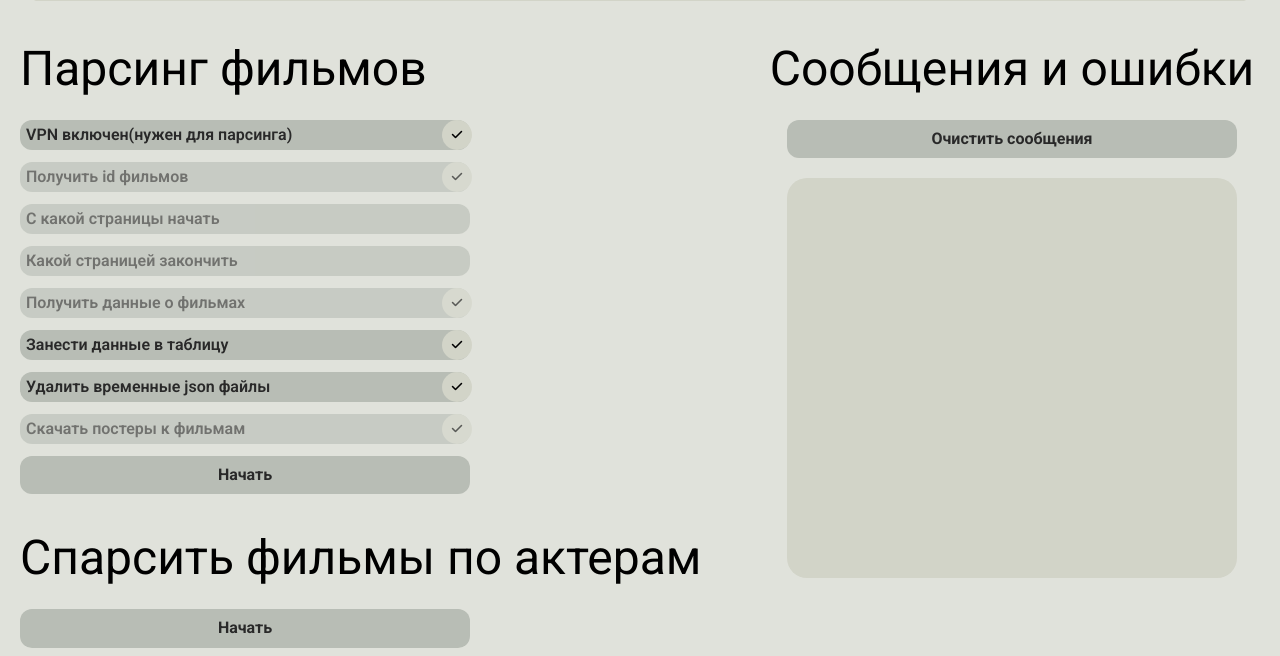
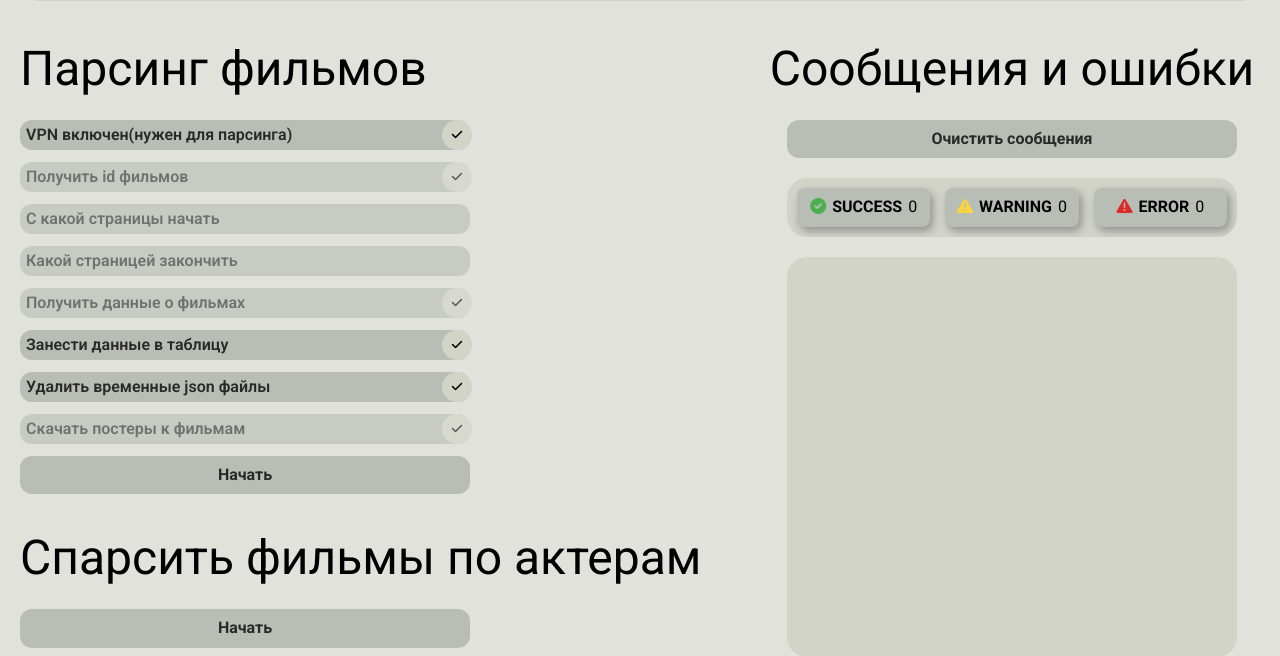
Before and after one commit to 1nazar1l/moviesSite, a Django app: page /films/ in a window 1280 px wide. Shown: the part 371-1027 px from the top of the page. Run offline with Django 5.2, Linux system fonts and the light colour scheme; data that the repository does not hold is empty; parts of the project's set-up code (start-up, migrations or seed data) failed here and were passed over; some libraries are stand-ins or nearby versions.

Commit message:
Добавил выноску с количеством ошибок, предупреждений и успешных сообщений

```diff
--- a/website/mainProject/static/css/style.css
+++ b/website/mainProject/static/css/style.css
@@ -301,6 +301,37 @@ main {
     width: 40%;
 }
 
+.messages_type {
+    margin-top: 20px;
+    background-color: var(--color2);
+    overflow: hidden;
+    border-radius: 20px;
+    width: 450px;
+    display: flex;
+    gap: 15px;
+    padding: 10px;
+    border-radius: 20px;
+    text-align: center;
+}
+
+.messages_type .message_type_block {
+    display: flex;
+    background-color: var(--color3);
+    border-radius: 8px;
+    padding: 10px;
+    box-shadow: 3px 4px 8px 0px #939191;
+    box-sizing: border-box;
+    align-items: center;
+    gap: 6px;
+    flex: 1;
+    justify-content: center;
+}
+
+/* .messages_type .message_type_block .icon_info {
+    display: flex;
+    align-items: center;
+} */
+
 .messages_block {
     margin-top: 20px;
     background-color: var(--color2);
@@ -354,15 +385,15 @@ main {
     gap: 6px;
 }
 
-.message_block .main_info .icon_info.success i {
+.icon_info.success i {
     color: #4CAF50;
 }
 
-.message_block .main_info .icon_info.error i {
+.icon_info.error i {
     color: #da2d29;
 }
 
-.message_block .main_info .icon_info.warning i {
+.icon_info.warning i {
     color: #FFD43B;
 }
 
--- a/website/mainProject/templates/base.html
+++ b/website/mainProject/templates/base.html
@@ -52,6 +52,34 @@
             Очистить сообщения
           </button>
         </form>
+        <div class="messages_type">
+          {% for type, num in messages_type.items %}
+
+          {% if type != "clear" %}
+            <div class="message_type_block">
+              {% if type == "success" %}
+                <div class="icon_info success">
+                  <i class="fa-solid fa-circle-check"></i>
+                </div>
+                {% elif type == "error" %}
+                <div class="icon_info error">
+                  <i class="fa-solid fa-triangle-exclamation"></i>
+                </div>
+                {% elif type == "warning" %}
+                <div class="icon_info warning">
+                  {% comment %} <i class="fa-solid fa-exclamation"></i>
+                  <i class="fa-solid fa-circle-exclamation"></i> {% endcomment %}
+                  <i class="fa-solid fa-triangle-exclamation"></i>
+                </div>
+              {% endif %}
+              <b>{{type|upper}}</b>
+              {{num}}
+            </div>
+
+          {% endif %}
+
+          {% endfor %}
+        </div>
         <div class="messages_block">
           <div class="messages_content">
             {% for message_block in messages %}
--- a/website/mainProject/views.py
+++ b/website/mainProject/views.py
@@ -21,9 +21,21 @@ def films_admin_panel(request):
     messages = request.session.get('custom_messages', [])
     messages = messages[::-1]
 
+    messages_type = {
+        "success": 0,
+        "warning": 0,
+        "error": 0,
+        "clear": 0
+    }
+
+    for message_block in messages:
+        for message in message_block:
+            messages_type[message["message_type"]] += 1
+
     return render(request, "films.html", context={
         "films": films,
-        "messages": messages
+        "messages": messages,
+        "messages_type": messages_type
     })
 
 def serials_admin_panel(request):
```
